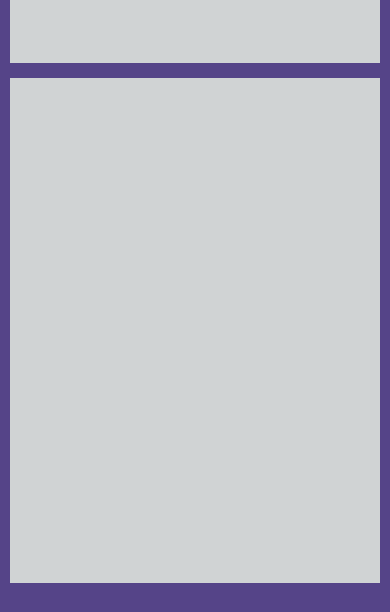
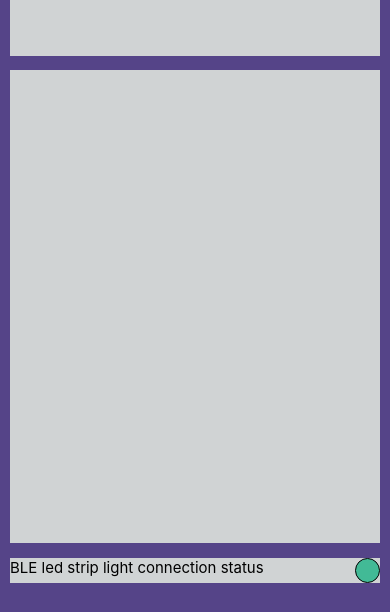
Before and after one commit to Onion-sup/GitlabCIStatusWatcherApp, a React Native app: screen / in a window 390 px wide. Shown: the part 229-841 px from the top of the page. Built offline with nearby package versions, Linux system fonts and the light colour scheme; no server answers.

Commit message:
add led strip light connection status

```diff
--- a/components/MainPanel.js
+++ b/components/MainPanel.js
@@ -27,13 +27,13 @@ export class MainPannel extends React.Component {
             if (this.backgroundLooper){
                 clearInterval(this.backgroundLooper)
                 this.backgroundLooper = null
-                console.log("clearInterval")
+                console.log("[MainPanel] clearInterval")
             }
         }
         if (this.state.pipeline && !this.backgroundLooper){
             this.backgroundLooper = setInterval(() => {
-                console.log('redenr looper', Date())
-            }, 3000);
+                console.log('[MainPanel] looper', Date())
+            }, 2000);
         }
         return (
             <View style={styles.mainContainer}>
@@ -41,6 +41,7 @@ export class MainPannel extends React.Component {
                 <View style={styles.branchListAndPipelineContainer}>
                     { this.renderBranchList() }
                     { this.renderPipeline() }
+                    { this.renderLedStripCnxStatus() }
                 </View>
             </View>
             )
@@ -61,7 +62,14 @@ export class MainPannel extends React.Component {
         getPipelineJobs(this.state.projectSelected.id, this.state.pipeline.id)
         .then((jobs) => this.setState( {pipelineJobs: jobs}))
     }
-
+    renderLedStripCnxStatus(){
+        return (
+            <View style={styles.ledStripCnxStatusContainer} >
+                <Text style={{fontSize: 15, flex: 0.95 }} numberOfLines={1}>BLE led strip light connection status</Text>
+                { this.renderStatusPellet("success") }
+            </View>
+        )
+    }
     renderProjectSearchBar(){
         return (
             <View style={styles.autocompleteContainer}>
@@ -200,15 +208,15 @@ const styles = StyleSheet.create({
     },
     pipelineContainer: {
         backgroundColor: colors.displayZones,
-        flex: 0.68,
+        flex: 0.66,
         Width: 1,
         paddingLeft: 10,
         paddingRight: 10,
     },
-    jobContainer: {
-        display: 'flex',
-        flexDirection: 'column',
-        borderWidth: 1
+    ledStripCnxStatusContainer: {
+        flexDirection: 'row',
+        justifyContent: "space-between",
+        backgroundColor: colors.displayZones
     },
     pendingPellet: {
         width: 25,
@@ -244,5 +252,5 @@ const styles = StyleSheet.create({
         borderRadius: 25/2,
         backgroundColor: colors.canceled,
         borderWidth: 1
-    }
+    },
   });
```
